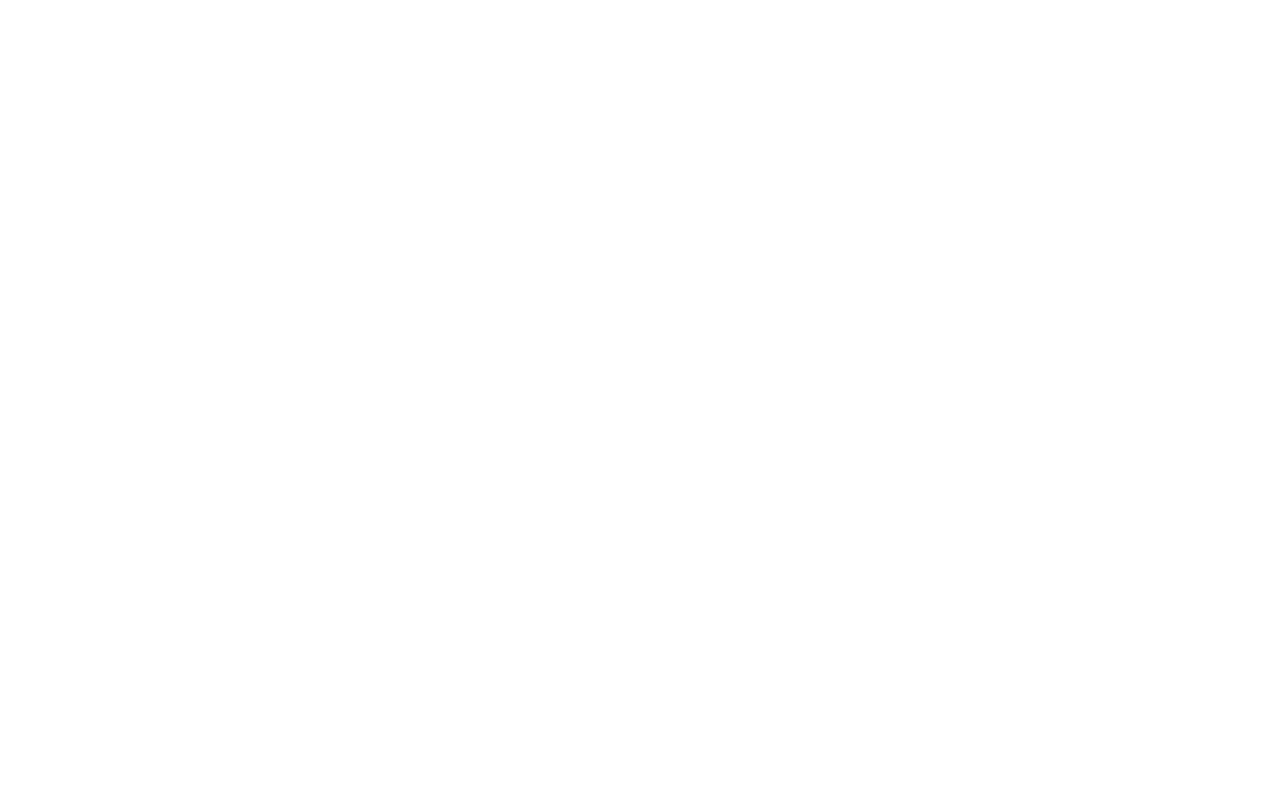
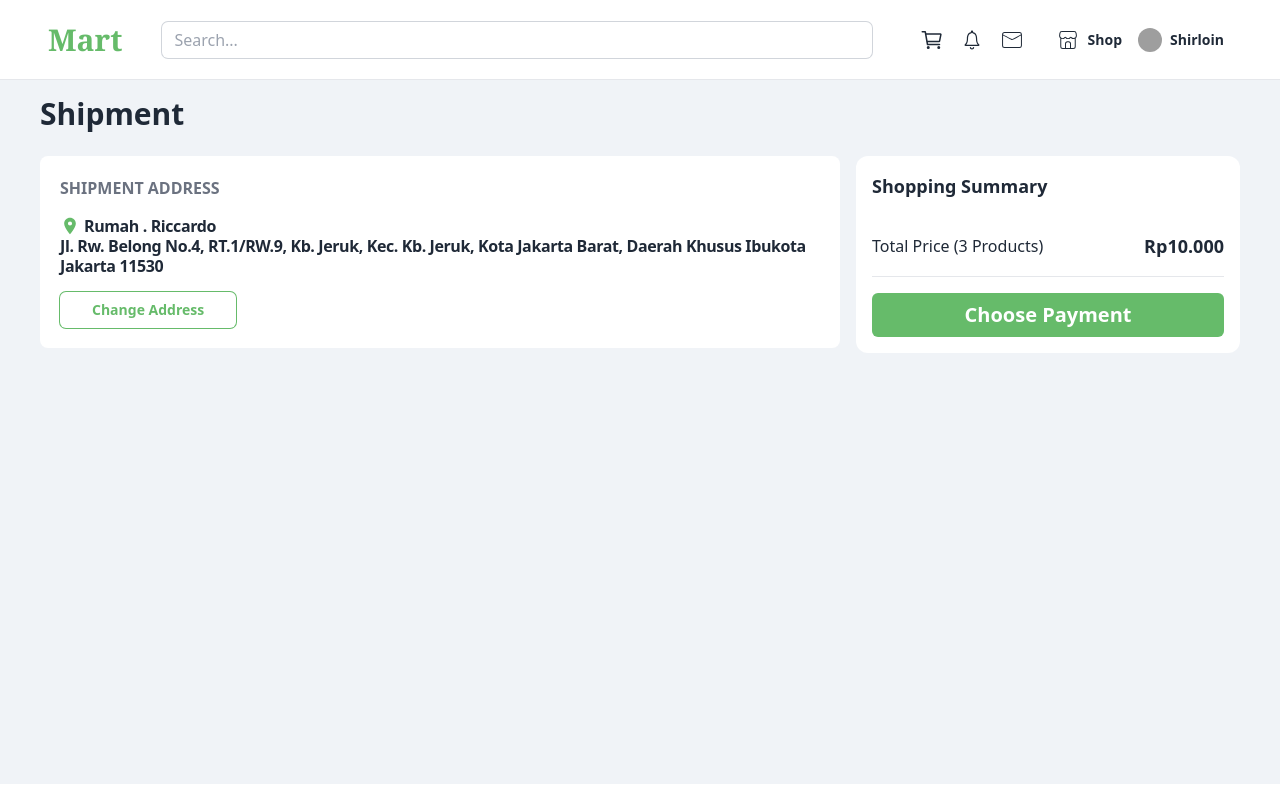
Before and after one commit to Shirloin/frontend-easy-buy, a React (Vite) app: page /shipment in a window 1280 px wide. Before the commit this address had no page. Built offline with nearby package versions, Linux system fonts and the light colour scheme; no server answers; sample sign-in values are in the browser's storage; grey boxes are pictures that could not be loaded.

Commit message:
feat(ui): shipment page and address list modal

```diff
--- a/src/components/Tabs.tsx
+++ b/src/components/Tabs.tsx
@@ -19,14 +19,14 @@ export default function Tabs({
 
   return (
     <>
-      <div>
+      <div className="w-full">
         <div className="sticky top-0 flex bg-white py-4">
           {tabList.map((tab, index) => {
             return (
               <button
                 key={index}
                 onClick={() => onTabClick(index)}
-                className={`px-4 pb-2 ${index === tabIndex ? "border-b-2 border-black" : ""}`}
+                className={`w-full border-b-2 px-4 pb-2 font-bold ${index === tabIndex ? "border-primary text-primary" : ""}`}
               >
                 {tab}
               </button>
--- /dev/null
+++ b/src/components/cards/AddressCard.tsx
@@ -0,0 +1,34 @@
+import Button from "../ui/Button";
+
+export default function AddressCard() {
+  return (
+    <>
+      <div className="flex w-full items-center rounded-lg px-6 py-4 shadow-all-sides">
+        <div className="">
+          <p className="text-sm font-bold">Rumah</p>
+          <p className="text-lg font-bold">Riccardo</p>
+          <p className="leading-tight tracking-tight">62895613213611</p>
+          <p className="leading-tight tracking-tight">
+            Jl. Rw. Belong No.4, RT.1/RW.9, Kb. Jeruk, Kec. Kb. Jeruk, Kota
+            Jakarta Barat, Daerah Khusus Ibukota Jakarta 11530
+          </p>
+          <div className="mt-4 flex gap-8">
+            <Button
+              title="Edit Address"
+              type="ghost"
+              className="text-green-500"
+              size="large"
+            />
+            <Button
+              title="Delete"
+              type="ghost"
+              className="text-green-500"
+              size="large"
+            />
+          </div>
+        </div>
+        <Button title="Choose" className="h-fit bg-green-600" size="large" />
+      </div>
+    </>
+  );
+}
--- /dev/null
+++ b/src/components/shipment-page/AddressListModal.tsx
@@ -0,0 +1,47 @@
+import AddressCard from "../cards/AddressCard";
+import Button from "../ui/Button";
+
+export default function AddressListModal() {
+  const openModal = () => {
+    const modal = document.getElementById(
+      "address-list-modal",
+    ) as HTMLDialogElement;
+    if (modal) {
+      modal.showModal();
+    }
+  };
+
+  return (
+    <>
+      <Button
+        onClick={openModal}
+        title="Change Address"
+        type="outline"
+        className="w-fit"
+      />
+      <dialog id="address-list-modal" className="modal py-10">
+        <div className="modal-box h-full w-11/12 max-w-3xl">
+          <div className="flex">
+            <form method="dialog">
+              <button className="btn btn-circle btn-ghost btn-sm absolute right-5 top-5">
+                ✕
+              </button>
+            </form>
+            <h3 className="w-full text-center text-2xl font-bold">
+              Address List
+            </h3>
+          </div>
+          <Button
+            title="Add New Address"
+            type="outline"
+            className="mt-4 w-full"
+            size="large"
+          />
+          <div className="my-4 flex flex-col gap-4">
+            <AddressCard />
+          </div>
+        </div>
+      </dialog>
+    </>
+  );
+}
--- /dev/null
+++ b/src/components/shipment-page/ShipmentActionSection.tsx
@@ -0,0 +1,24 @@
+import { formatNumber } from "../../util/Util";
+import Button from "../ui/Button";
+
+export default function ShipmentActionSection() {
+  const handleSubmit = () => {};
+
+  return (
+    <>
+      <div className="sticky top-28 h-fit w-full min-w-96 max-w-96 rounded-xl bg-white p-4">
+        <p className="text-lg font-bold">Shopping Summary</p>
+        <div className="mt-8 flex items-center justify-between">
+          <p>Total Price (3 Products)</p>
+          <p className="text-lg font-bold">Rp{formatNumber(10000)}</p>
+        </div>
+        <hr />
+        <Button
+          title="Choose Payment"
+          onClick={handleSubmit}
+          className="w-full text-xl font-bold"
+        />
+      </div>
+    </>
+  );
+}
--- /dev/null
+++ b/src/components/shipment-page/ShipmentAddressSection.tsx
@@ -0,0 +1,25 @@
+import { MdLocationOn } from "react-icons/md";
+import AddressListModal from "./AddressListModal";
+
+export default function ShipmentAddressSection() {
+  return (
+    <>
+      <div className="flex flex-grow flex-col gap-2">
+        <div className="flex w-full flex-col items-start rounded-lg bg-white p-5">
+          <p className="font-bold uppercase text-gray-500">Shipment Address</p>
+          <div className="my-4 leading-tight tracking-tight">
+            <div className="flex items-center gap-1">
+              <MdLocationOn className="h-5 w-5 text-primary" />
+              <p className="font-bold">Rumah . Riccardo</p>
+            </div>
+            <p className="font-semibold">
+              Jl. Rw. Belong No.4, RT.1/RW.9, Kb. Jeruk, Kec. Kb. Jeruk, Kota
+              Jakarta Barat, Daerah Khusus Ibukota Jakarta 11530
+            </p>
+          </div>
+          <AddressListModal />
+        </div>
+      </div>
+    </>
+  );
+}
--- /dev/null
+++ b/src/pages/ShipmentPage.tsx
@@ -0,0 +1,20 @@
+import ShipmentActionSection from "../components/shipment-page/ShipmentActionSection";
+import ShipmentAddressSection from "../components/shipment-page/ShipmentAddressSection";
+
+export default function ShipmentPage() {
+  return (
+    <>
+      <div className="flex flex-grow bg-slate-200/50">
+        <div className="relative mx-auto flex w-full max-w-7xl flex-col px-10 py-4">
+          <h1 className="text-3xl font-bold">Shipment</h1>
+          <div className="flex w-full flex-grow justify-between gap-4 py-6">
+            <div className="flex flex-grow gap-4">
+              <ShipmentAddressSection />
+            </div>
+            <ShipmentActionSection />
+          </div>
+        </div>
+      </div>
+    </>
+  );
+}
--- a/src/routes/AppRoutes.tsx
+++ b/src/routes/AppRoutes.tsx
@@ -15,6 +15,7 @@ import ProductDetailPage from "../pages/ProductDetailPage";
 import { DefaultRoute } from "./DefaultRoute";
 import CreateShopPage from "../pages/seller/CreateShopPage";
 import CartPage from "../pages/CartPage";
+import ShipmentPage from "../pages/ShipmentPage";
 
 export default function AppRoutes() {
   return (
@@ -29,6 +30,7 @@ export default function AppRoutes() {
             {/* Protected Route */}
             <Route path="create-shop" element={<CreateShopPage />} />
             <Route path="cart" element={<CartPage />} />
+            <Route path="shipment" element={<ShipmentPage />} />
             <Route path="seller" element={<SellerLayout />}>
               <Route element={<SellerRoute />}>
                 {/* Seller Route */}
```
